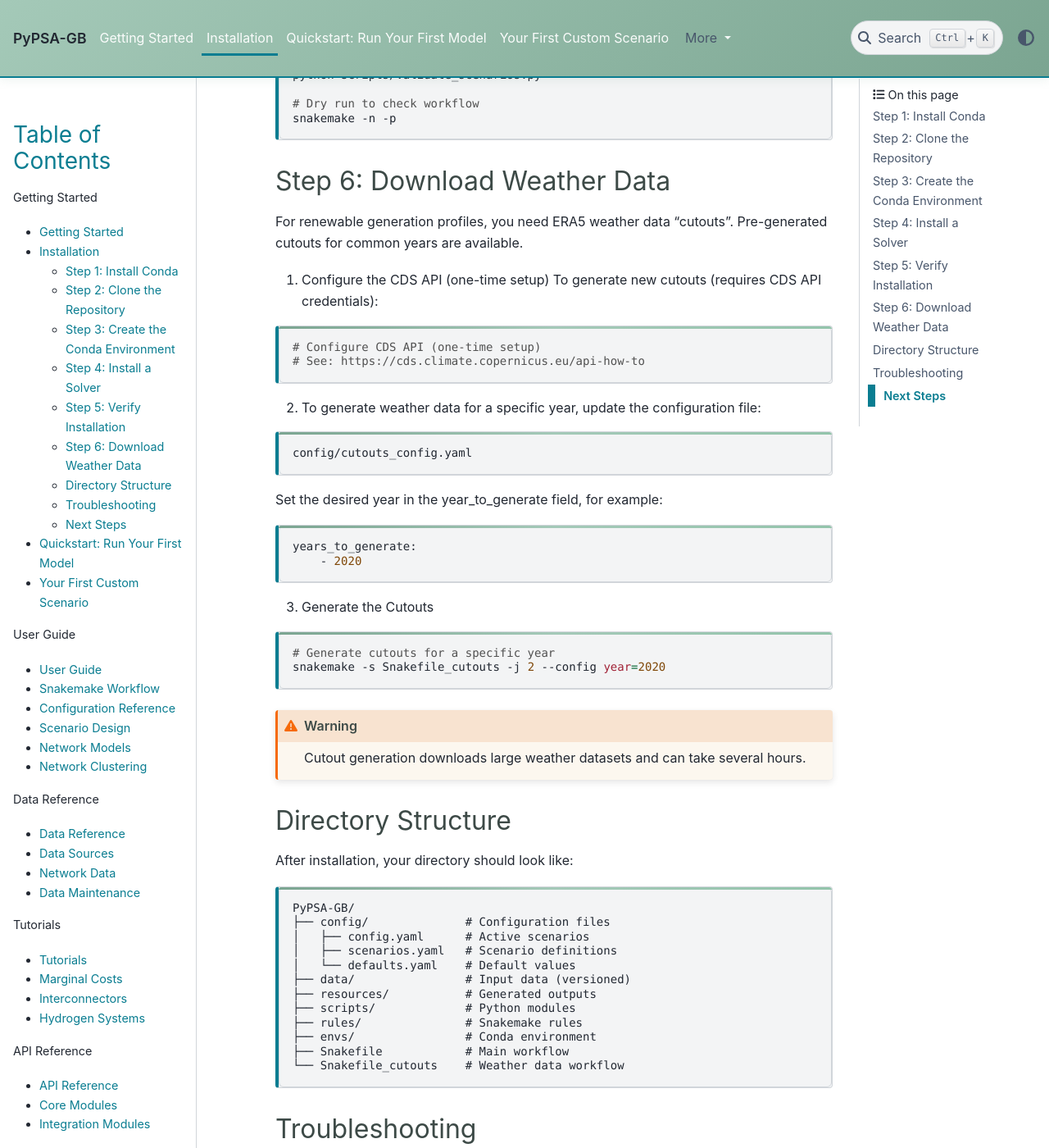
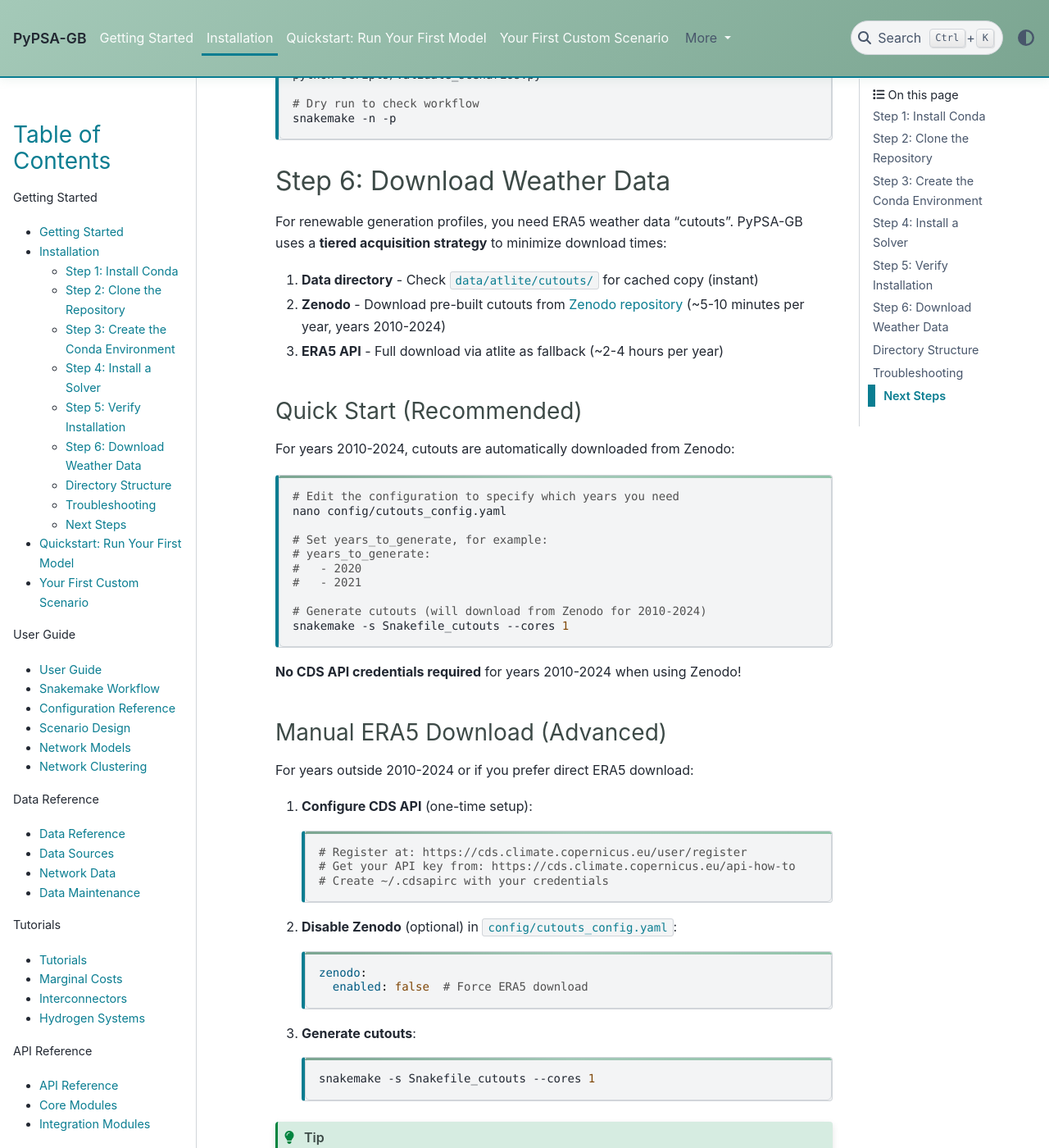
Before and after one commit to marta-uoe/PyPSA-GB-datacentres, a Sphinx documentation site: the page built from docs/source/getting_started/installation.md, in a window 1280 px wide and 1400 px high, scrolled down 2123 px. Shown: the whole window at 82% size. Built offline with Sphinx 7.4.7 and the PyData theme 0.15.4, drawn with Linux system fonts in a browser that asks for light colours; pages that are not in the unit, such as notebooks, are missing from menus; comment, search, counter and statistics services are not loaded; some of the changed text lies outside the part shown.

Commit message:
added zenodo download

````diff
--- a/docs/source/getting_started/installation.md
+++ b/docs/source/getting_started/installation.md
@@ -87,34 +87,55 @@
 
 ## Step 6: Download Weather Data
 
-For renewable generation profiles, you need ERA5 weather data "cutouts". Pre-generated cutouts for common years are available.
-  1. Configure the CDS API (one-time setup)
-To generate new cutouts (requires CDS API credentials):
+For renewable generation profiles, you need ERA5 weather data "cutouts". PyPSA-GB uses a **tiered acquisition strategy** to minimize download times:
+
+1. **Data directory** - Check `data/atlite/cutouts/` for cached copy (instant)
+2. **Zenodo** - Download pre-built cutouts from [Zenodo repository](https://zenodo.org/records/18325225) (~5-10 minutes per year, years 2010-2024)
+3. **ERA5 API** - Full download via atlite as fallback (~2-4 hours per year)
+
+### Quick Start (Recommended)
+
+For years 2010-2024, cutouts are automatically downloaded from Zenodo:
 
 ```bash
-# Configure CDS API (one-time setup)
-# See: https://cds.climate.copernicus.eu/api-how-to
-```
- 2. To generate weather data for a specific year, update the configuration file:
+# Edit the configuration to specify which years you need
+nano config/cutouts_config.yaml
 
-```bash
-config/cutouts_config.yaml
-```
-Set the desired year in the year_to_generate field, for example:
+# Set years_to_generate, for example:
+# years_to_generate:
+#   - 2020
+#   - 2021
 
-```bash
-years_to_generate:
-    - 2020
-```
- 3. Generate the Cutouts
-
-```bash
-# Generate cutouts for a specific year
-snakemake -s Snakefile_cutouts -j 2 --config year=2020
+# Generate cutouts (will download from Zenodo for 2010-2024)
+snakemake -s Snakefile_cutouts --cores 1
 ```
 
-```{warning}
-Cutout generation downloads large weather datasets and can take several hours.
+**No CDS API credentials required** for years 2010-2024 when using Zenodo!
+
+### Manual ERA5 Download (Advanced)
+
+For years outside 2010-2024 or if you prefer direct ERA5 download:
+
+1. **Configure CDS API** (one-time setup):
+   ```bash
+   # Register at: https://cds.climate.copernicus.eu/user/register
+   # Get your API key from: https://cds.climate.copernicus.eu/api-how-to
+   # Create ~/.cdsapirc with your credentials
+   ```
+
+2. **Disable Zenodo** (optional) in `config/cutouts_config.yaml`:
+   ```yaml
+   zenodo:
+     enabled: false  # Force ERA5 download
+   ```
+
+3. **Generate cutouts**:
+   ```bash
+   snakemake -s Snakefile_cutouts --cores 1
+   ```
+
+```{tip}
+Zenodo downloads are much faster (~minutes vs hours) and don't require API credentials. Use this method unless you need years outside 2010-2024.
 ```
 
 ## Directory Structure
````
Also changed, not shown: docs/source/data_reference/data_sources.md (+38 -14 lines), docs/source/development/troubleshooting.md (+20 -7 lines), docs/source/getting_started/first_scenario.md (+18 -9 lines), docs/source/user_guide/workflow.md (+14 -2 lines), 4 other files.
